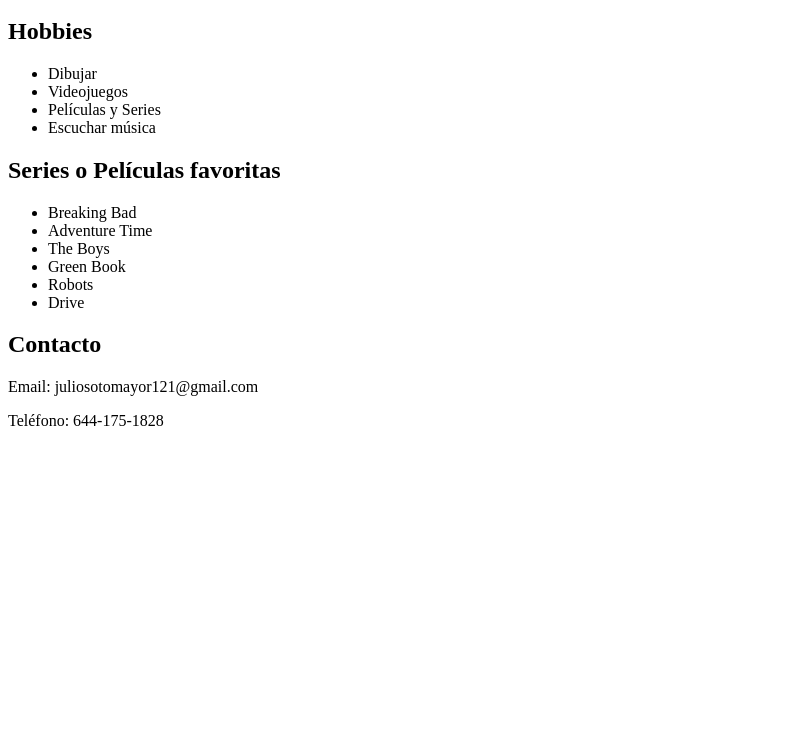
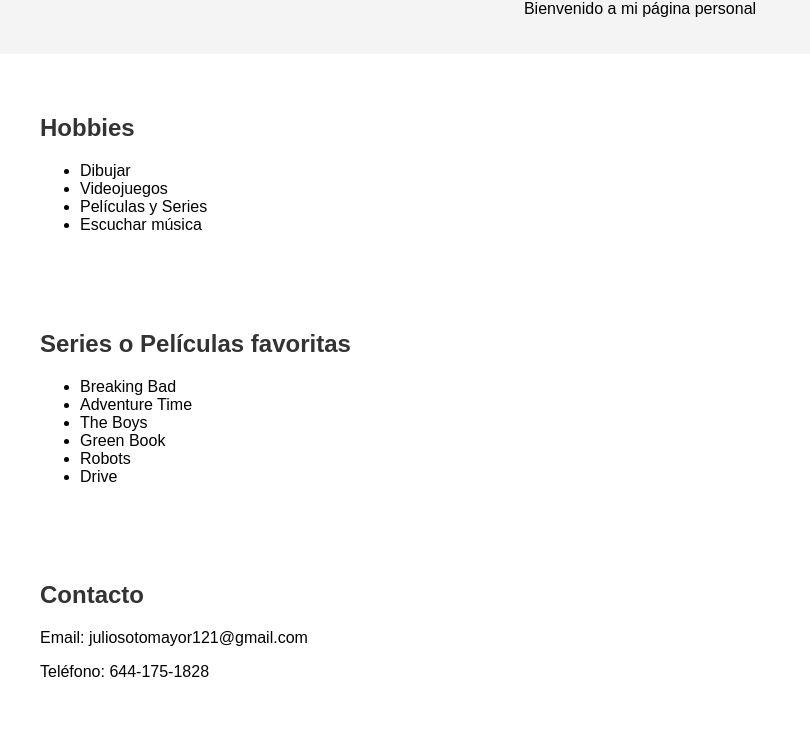
Before and after one commit to Juliomst/LandingMejiaJulio, a plain HTML site: page index.html in a window 1280 px wide. Shown: the part 100-837 px from the top of the page, without its empty margins (0-810 px from the left). Before the commit the page ends 800 px from the top, so only its background shows below. Drawn offline with Linux system fonts and the light colour scheme.

Commit message:
Se agrega estilo con css

```diff
--- a/index.html
+++ b/index.html
@@ -4,6 +4,7 @@
         <meta charset="UTF-8">
         <meta name="viewport" content="width=device-width, initial-scale=1.0">
         <title>Página Personal</title>
+        <link rel="stylesheet" href="styles.css">
     </head>
     <body>
         <header>
--- /dev/null
+++ b/styles.css
@@ -0,0 +1,20 @@
+body{
+    font-family: Arial, Helvetica, sans-serif;
+    margin: 0;
+    padding: 0;
+}
+
+header{
+    background-color: #f4f4f4;
+    padding: 20px;
+    text-align: center;
+}
+
+section{
+    margin: 20px;
+    padding: 20px;
+}
+
+h2{
+    color: #333;
+}
```
